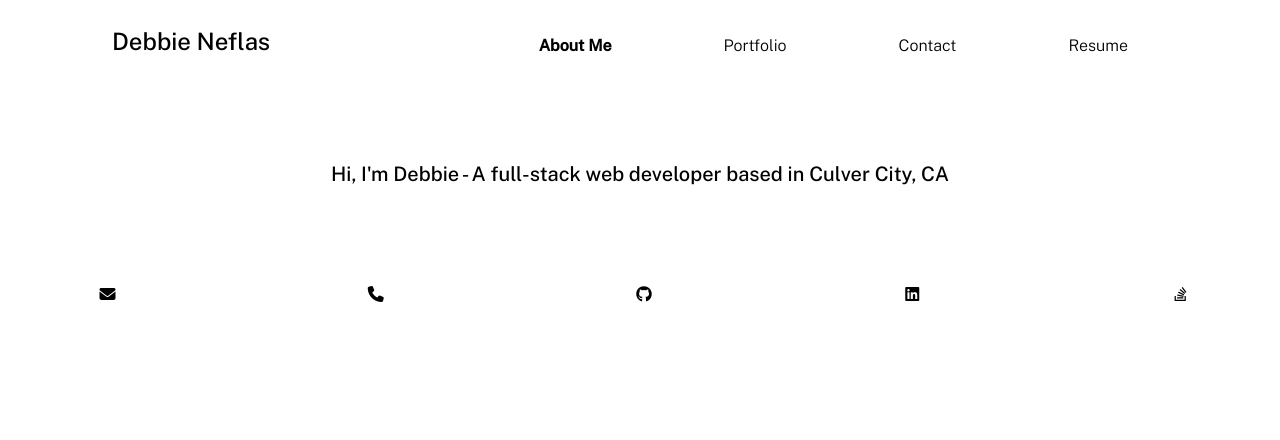
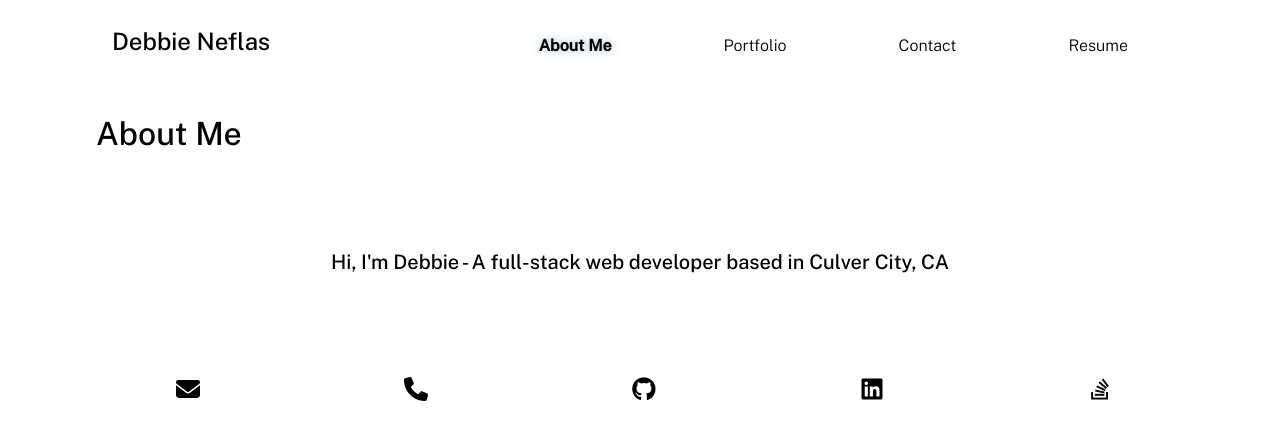
Before and after one commit to dneflas/react-portfolio, a React (Create React App) app: page / in a window 1280 px wide. Shown: the top 440 px of the page. Built offline with nearby package versions, Linux system fonts and the light colour scheme.

Commit message:
Portfolio and Project components

```diff
--- a/src/App.css
+++ b/src/App.css
@@ -134,8 +134,13 @@ nav a:hover {
   border-radius: var(--border-radius);
 }
 
-.text-bold {
+.nav-active {
   font-weight: bold;
+  text-shadow: 0 0 10px var(--primary);
+}
+
+.icons:hover {
+  text-shadow: 0 0 10px var(--primary);
 }
 
 /* CARDS */
--- a/src/components/About/index.js
+++ b/src/components/About/index.js
@@ -3,6 +3,7 @@ import React from "react";
 function About() {
   return (
     <section className="my-5" id="about">
+      <h2> About Me</h2>
       <h5 className="text-center my-5 py-5">
         Hi, I'm Debbie - A full-stack web developer based in Culver City, CA
       </h5>
--- a/src/components/Footer/index.js
+++ b/src/components/Footer/index.js
@@ -1,51 +1,47 @@
-import React from "react";
+import React, { useState } from "react";
 
 function Footer() {
+  const [contactLinks] = useState([
+    {
+      name: "email",
+      link: "mailto:debbieneflas@gmail.com",
+      icon: "fa-solid fa-envelope",
+    },
+    {
+      name: "phone",
+      link: "tel:+16263771363",
+      icon: "fa-solid fa-phone",
+    },
+    {
+      name: "github",
+      link: "https://github.com/dneflas",
+      icon: "fa-brands fa-github",
+    },
+    {
+      name: "linkedIn",
+      link: "https://www.linkedin.com/in/debbieneflas/",
+      icon: "fa-brands fa-linkedin",
+    },
+    {
+      name: "stackOverflow",
+      link: "https://stackoverflow.com/",
+      icon: "fa-brands fa-stack-overflow",
+    },
+  ]);
   return (
-    <div className="flex-row justify-space-between my-3">
-      <div className="col-md-4 col-lg-2 text-center">
+    <div className="flex-row justify-space-between my-3 container" id="contact">
+      {contactLinks.map((link) => (
+        <div className="col-md-4 col-lg-2 text-center" key={link.name}>
           <a
-          href="mailto:debbieneflas@gmail.com"
-          className="ml-2 my-1 px-2 py-1 text-dark"
-        >
-          <i className="fa-solid fa-envelope"></i>
-        </a>
-      </div>
-      <div className="col-md-4 col-lg-2 text-center">
-        <a href="tel:+16263771363" className="ml-2 my-1 px-2 py-1 text-dark">
-          <i className="fa-solid fa-phone"></i>
-        </a>
-      </div>
-      <div className="col-md-4 col-lg-2 text-center">
-        <a
-          href="https://github.com/dneflas"
-          className="ml-2 my-1 px-2 py-1 text-dark"
+            href={link.link}
+            className="ml-2 my-1 px-2 py-1 text-dark icons"
             target="_blank"
             rel="noopener noreferrer"
           >
-          <i className="fa-brands fa-github"></i>
+            <i className={link.icon}></i>
           </a>
         </div>
-      <div className="col-md-4 col-lg-2 text-center">
-        <a
-          href="https://www.linkedin.com/in/debbieneflas/"
-          className="ml-2 my-1 px-2 py-1 text-dark"
-          target="_blank"
-          rel="noopener noreferrer"
-        >
-          <i className="fa-brands fa-linkedin"></i>
-        </a>
-      </div>
-      <div className="col-md-4 col-lg-2 text-center">
-        <a
-          href="https://stackoverflow.com/"
-          className="ml-2 my-1 px-2 py-1 text-dark"
-          target="_blank"
-          rel="noopener noreferrer"
-        >
-          <i className="fa-brands fa-stack-overflow"></i>
-        </a>
-      </div>
+      ))}
     </div>
   );
 }
--- a/src/components/Navigation/index.js
+++ b/src/components/Navigation/index.js
@@ -5,7 +5,7 @@ function Nav({ currentSection, setCurrentSection }) {
     <nav className="flex-row">
       <a
         className={`ml-2 my-1 px-2 mx-5 py-1 text-dark ${
-          currentSection === "About" && "text-bold"
+          currentSection === "About" && "nav-active"
         }`}
         data-testid="about"
         onClick={() => setCurrentSection("About")}
@@ -15,7 +15,7 @@ function Nav({ currentSection, setCurrentSection }) {
       </a>
       <a
         className={`ml-2 my-1 px-2 mx-5 py-1 text-dark ${
-          currentSection === "Portfolio" && "text-bold"
+          currentSection === "Portfolio" && "nav-active"
         }`}
         data-testid="portfolio"
         onClick={() => setCurrentSection("Portfolio")}
@@ -25,7 +25,7 @@ function Nav({ currentSection, setCurrentSection }) {
       </a>
       <a
         className={`ml-2 my-1 px-2 mx-5 py-1 text-dark ${
-          currentSection === "Contact" && "text-bold"
+          currentSection === "Contact" && "nav-active"
         }`}
         data-testid="contact"
         onClick={() => setCurrentSection("Contact")}
@@ -35,7 +35,7 @@ function Nav({ currentSection, setCurrentSection }) {
       </a>
       <a
         className={`ml-2 my-1 px-2 mx-5 py-1 text-dark ${
-          currentSection === "Resume" && "text-bold"
+          currentSection === "Resume" && "nav-active"
         }`}
         data-testid="resume"
         onClick={() => setCurrentSection("Resume")}
--- a/src/components/Portfolio/index.js
+++ b/src/components/Portfolio/index.js
@@ -0,0 +1,13 @@
+import React from "react";
+import Project from "../Project";
+
+function Portfolio() {
+  return (
+    <section className="my-5" id="portfolio">
+      <h2>Portfolio</h2>
+      <Project></Project>
+    </section>
+  );
+}
+
+export default Portfolio;
--- a/src/components/PortfolioContainer/index.js
+++ b/src/components/PortfolioContainer/index.js
@@ -1,15 +1,18 @@
 import React from "react";
 import About from "../About";
+import Portfolio from "../Portfolio";
 
 function PortfolioContainer({ currentSection }) {
   // logic to conditionally render each section (About, Projects, Contact, and Resume)
   const renderSection = () => {
     if (currentSection === "About") {
       return <About />;
+    } else if (currentSection === "Portfolio") {
+      return <Portfolio />;
     }
   };
 
-  return <main>{renderSection()}</main>;
+  return <main className="container">{renderSection()}</main>;
 }
 
 export default PortfolioContainer;
--- a/src/components/Project/index.js
+++ b/src/components/Project/index.js
@@ -0,0 +1,84 @@
+import React, { useState } from "react";
+
+function Project() {
+  const [project] = useState([
+    {
+      title: "Artist Nation Press List",
+      languages:
+        "Javascript, Node.js, MySQL, Express Package, Sequelize Package, Handlebars, Express Sessions, Connect Session Sequelize, Dotenv package, Bcrypt Package, Casual Package",
+      description:
+        " a full-stack application for Artist Nation to comprise and manage a press list",
+      repo_link: "https://github.com/sammylwolfson/artistnation-presslist",
+      deployed_link: "https://artistnation-presslist.herokuapp.com/",
+    },
+    {
+      title: "CAT ME",
+      languages:
+        "HTML, CSS, Javascript, Foundation Framework, Google Icons, Cat Fact API, The Cat API",
+      description:
+        "A front end application that allows users to get and favorite random photos and facts about cats.",
+      repo_link: "https://github.com/sammylwolfson/cat-me",
+      deployed_link: "https://sammylwolfson.github.io/cat-me/",
+    },
+    {
+      title: "Weather Dashboard",
+      languages:
+        "HTML, CSS, Javascript, Bootstrap, OpenWeather One Call API 1.0",
+      description:
+        "An application that allows users to input a city and see the current weather conditions, along with a 5-day forecast.",
+      repo_link: "https://github.com/dneflas/weather-dashboard",
+      deployed_link: "https://dneflas.github.io/weather-dashboard/",
+    },
+    {
+      title: "Code Quiz",
+      languages: "HTML, CSS, Javascript",
+      description:
+        "A timed quiz application that stores high scores, featuring dynamically updated HTML.",
+      repo_link: "https://github.com/dneflas/code-quiz",
+      deployed_link: "https://dneflas.github.io/code-quiz/",
+    },
+    {
+      title: "The Tech Blog",
+      languages:
+        "Node.js, Express, MySQL, Sequelize, Handlebars, Express Sessions, Connect Session Sequelize, Dotenv, Bcrypt, Casual",
+      description:
+        "A full-stack CMS-style blog that allows users to read, write, edit blog posts and leave comments.",
+      repo_link: "https://github.com/dneflas/the-tech-blog",
+      deployed_link: "https://agile-inlet-69846.herokuapp.com/",
+    },
+  ]);
+  return (
+    <div className="flex-row justify-space-between">
+      {project.map((project, i) => (
+        <div
+          className="col-12 col-md-6 mb-2 bg-secondary text-dark p-3 flex-column border-round"
+          key={project.title}
+        >
+          <h3 className="portfolio-item-title text-dark">{project.title}</h3>
+          <h5 className="portfolio-languages">
+            Built With: {project.languages}
+          </h5>
+          <p>{project.description}</p>
+          <a
+            href={project.repo_link}
+            className="btn mt-auto"
+            target="_blank"
+            rel="noopener noreferrer"
+          >
+            <i className="fab fa-github mr-2"></i>View Project on GitHub
+          </a>
+          <a
+            href={project.deployed_link}
+            className="btn mt-0"
+            target="_blank"
+            rel="noopener noreferrer"
+          >
+            View Deployed Application
+          </a>
+        </div>
+      ))}
+    </div>
+  );
+}
+
+export default Project;
```
Lines whose indentation alone changed are shown as unchanged.
